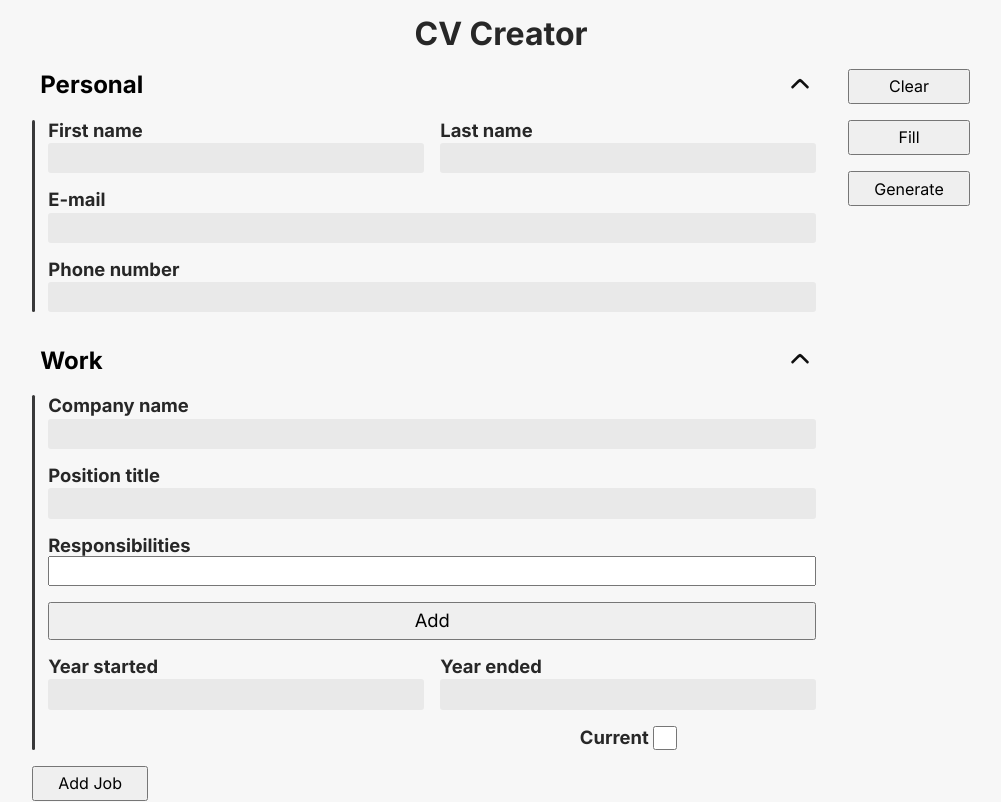
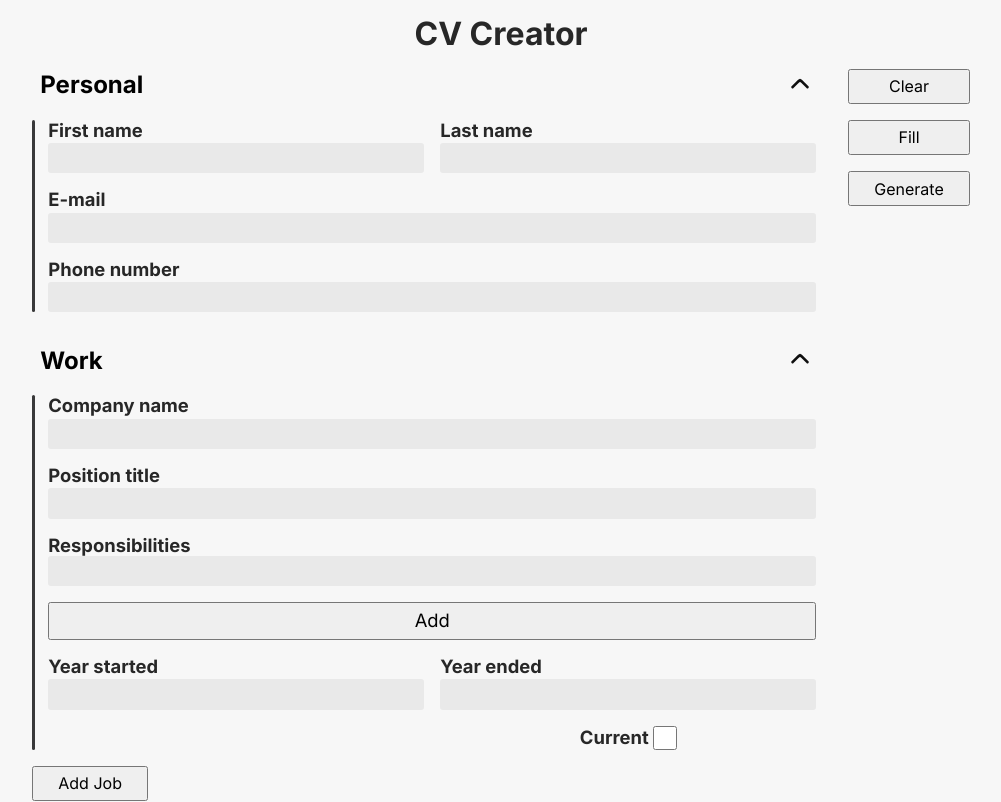
Before and after one commit to bigacz/cv-creator, a React (Vite) app: page / in a window 1280 px wide. Shown: the top 802 px of the page, without its empty margins (139-1140 px from the left). Built offline with nearby package versions, Linux system fonts and the light colour scheme.

Commit message:
style FlexInputList

```diff
--- a/src/components/editor/FlexInputList.jsx
+++ b/src/components/editor/FlexInputList.jsx
@@ -15,9 +15,10 @@ function FlexInputList({
     const { id, value } = entry;
 
     return (
-      <li key={id}>
+      <li key={id} className="flex-input-list__list__item">
         <input
           {...attributes}
+          className="flex-input-list__list__item__input"
           type="text"
           value={value}
           onChange={(event) => {
--- a/src/styles/components/editor/FlexInputList.css
+++ b/src/styles/components/editor/FlexInputList.css
@@ -17,7 +17,7 @@
   justify-self: center;
 }
 
-.flex-input-list__list li {
+.flex-input-list__list__item {
   box-sizing: content-box;
 
   display: grid;
@@ -25,3 +25,12 @@
   grid-auto-flow: column;
   gap: 1rem;
 }
+
+.flex-input-list__list__item__input {
+  font-size: var(--fs-2);
+  padding-left: 8px;
+
+  background-color: var(--color-2);
+  border: none;
+  border-radius: 3px;
+}
```
